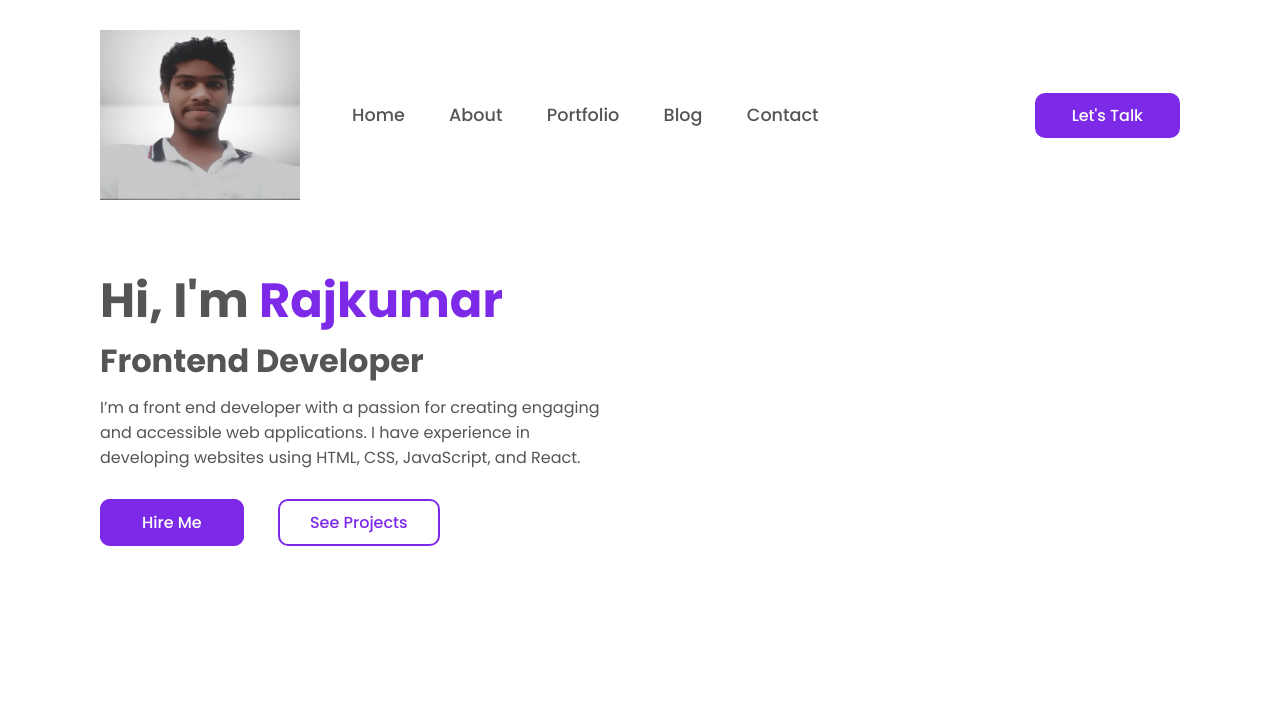
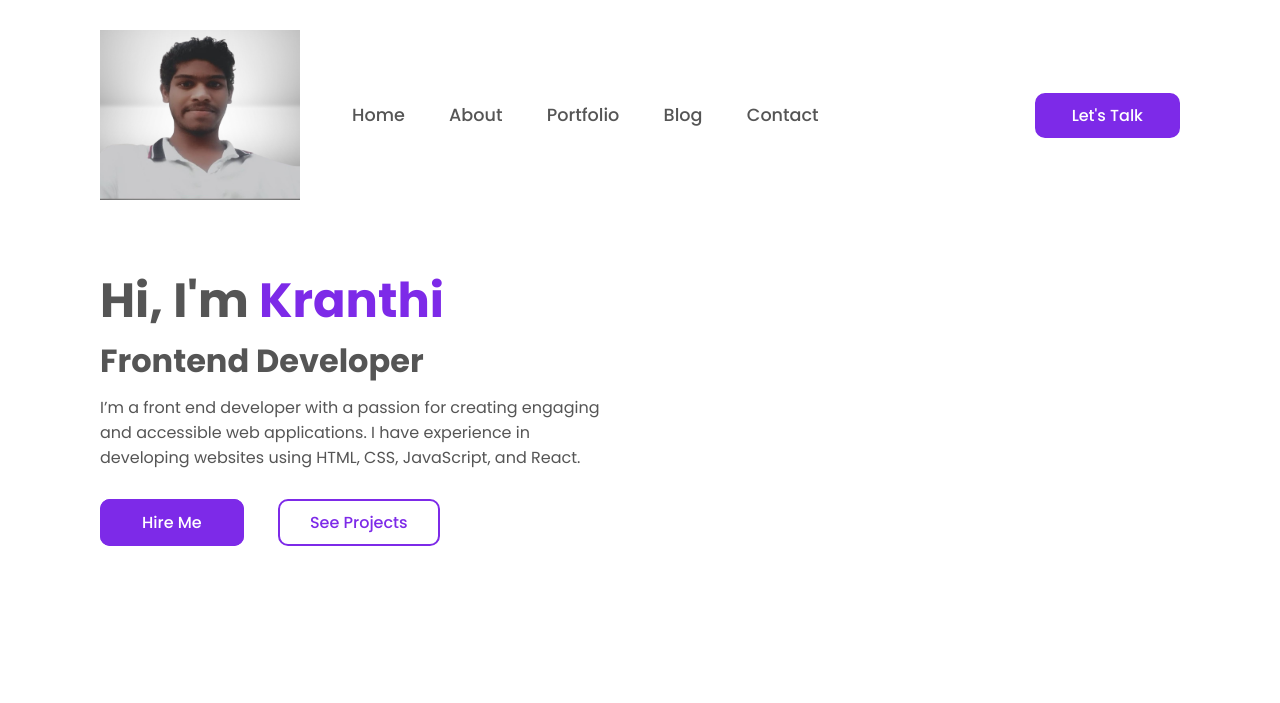
Before and after one commit to Kranthisidda/Portfolio, a plain HTML site: page index.html in a window 1280 px wide. Shown: the top 703 px of the page. Drawn offline with Linux system fonts and the light colour scheme.

Commit message:
Update index.html

```diff
--- a/index.html
+++ b/index.html
@@ -31,7 +31,7 @@
          <p></p>
 
         <div class="content">
-            <h2>Hi, I'm <span>Rajkumar</span></h2>
+            <h2>Hi, I'm <span>Kranthi</span></h2>
             <h4>Frontend Developer</h4>
             <p> I’m a front end developer with a passion for creating engaging and accessible web applications. I have experience in developing websites using HTML, CSS, JavaScript, and React.</p>
             <div class="btn-group">
```
